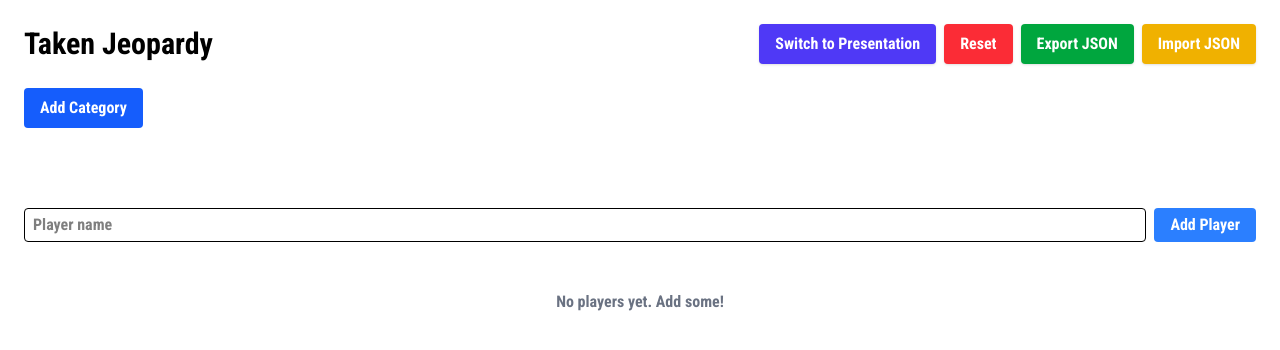
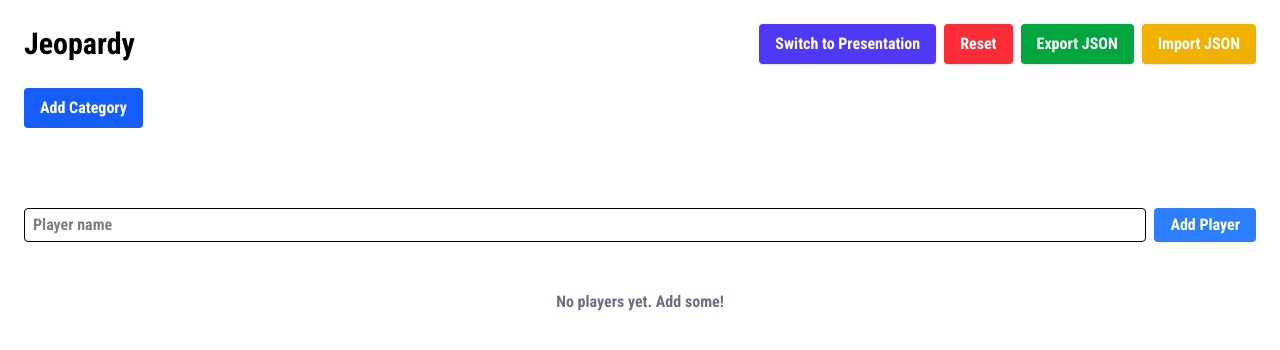
Before and after one commit to Slaterinn/Jeopardy, a Nuxt app: page / in a window 1280 px wide. Shown: the top 350 px of the page. Built offline with nearby package versions, Linux system fonts and the light colour scheme.

Commit message:
Update JeopardyToolbar.vue

```diff
--- a/components/JeopardyToolbar.vue
+++ b/components/JeopardyToolbar.vue
@@ -1,6 +1,6 @@
 <template>
   <div class="flex items-center justify-between mb-6 flex-wrap gap-2">
-    <h1 class="text-3xl font-extrabold">Taken Jeopardy</h1>
+    <h1 class="text-3xl font-extrabold">Jeopardy</h1>
 
     <div class="flex gap-2 flex-wrap">
       <button
```
